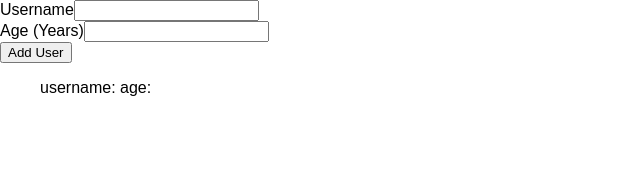
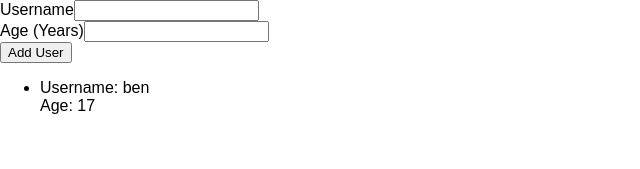
Before and after one commit to ggrossman618/React-Project-2-Add-User, a React (Create React App) app: page / in a window 1280 px wide. Shown: the top 169 px of the page, without its empty margins (0-640 px from the left). Built offline with nearby package versions, Linux system fonts and the light colour scheme.

Commit message:
working username/age feature

```diff
--- a/src/App.js
+++ b/src/App.js
@@ -12,7 +12,7 @@ function App() {
     setUsers((prevUsers) => {
       return [user, ...prevUsers];
     });
-    console.log('test');
+    console.log(user.username + "test");
   }
 
   return (
--- a/src/Components/Users/AddUser.js
+++ b/src/Components/Users/AddUser.js
@@ -16,7 +16,7 @@ function AddUser(props) {
 
   function submitHandler(event) {
     event.preventDefault();
-    console.log(enteredUsername);
+    //console.log(enteredUsername);
     props.onAddUser(
       <UserItem username={enteredUsername} age={enteredAge} key={Math.random().toString()} />
     );
--- a/src/Components/Users/UserItem.js
+++ b/src/Components/Users/UserItem.js
@@ -1,11 +1,11 @@
 import React from "react";
 
 function UserItem(props) {
-    console.log(props.username + " <-- should be username");
+    //console.log(props.username + " <-- should be username");
     return (
     <div>
-      username: {props.username}
-      age: {props.age}
+      <div>Username: {props.username}</div>
+      <div>Age: {props.age}</div>
     </div>
   );
 }
--- a/src/Components/Users/UsersList.js
+++ b/src/Components/Users/UsersList.js
@@ -1,15 +1,10 @@
 import React from "react";
-import UserItem from "./UserItem";
 
 function UsersList(props) {
   return (
     <ul>
       {props.allUsers.map((user) => (
-        <UserItem
-          username={user.username} //adding this key to deal with render times
-          age={user.age}
-          key = {user.key}
-        />
+        <li>{user}</li>
       ))}
     </ul>
   );
```
Also changed, not shown: 1 other file (tests, documents, lock files or other folders).
